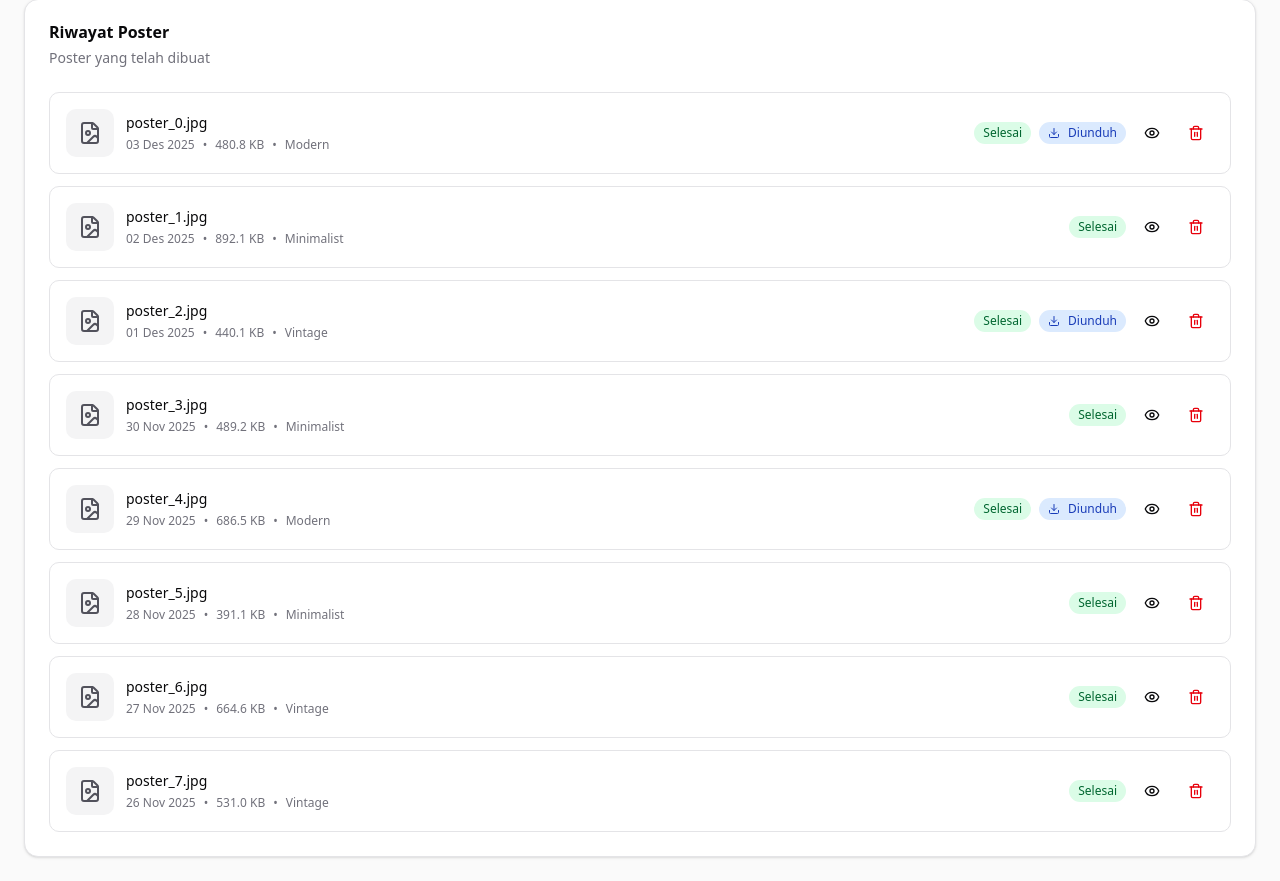
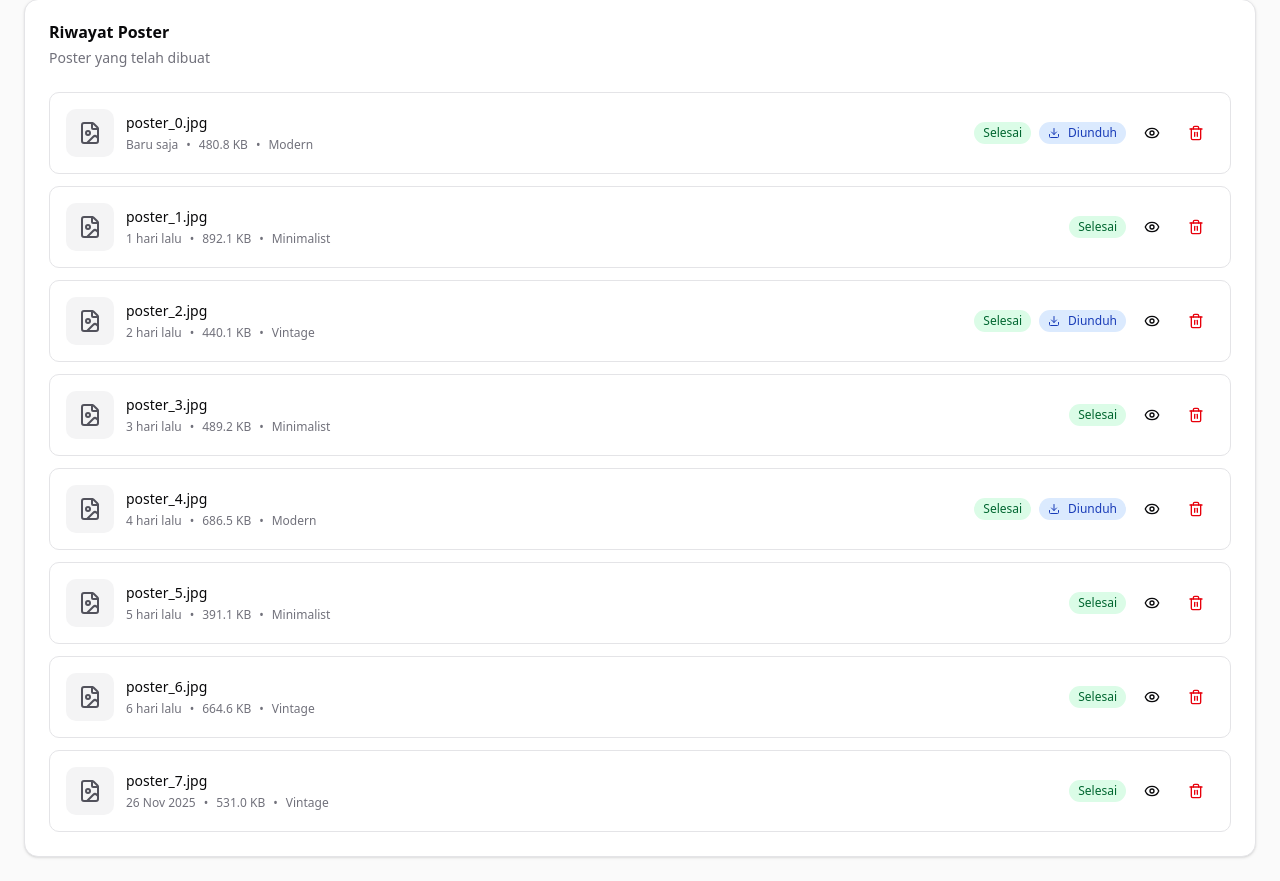
Before and after one commit to Jazaniest/Laku-in-fe, a React (Vite) app: page /dashboard/poster-generator in a window 1280 px wide. Shown: the part 764-1645 px from the top of the page. Built offline with nearby package versions, Linux system fonts and the light colour scheme.

Commit message:
adding new helper

```diff
--- a/src/helper/formatDate.ts
+++ b/src/helper/formatDate.ts
@@ -1,4 +1,15 @@
 export const formatDate = (date: Date): string => {
+  const now = new Date();
+  const diffMs = now.getTime() - new Date(date).getTime();
+  const diffMins = Math.floor(diffMs / 60000);
+  const diffHours = Math.floor(diffMs / 3600000);
+  const diffDays = Math.floor(diffMs / 86400000);
+
+  if (diffMins < 1) return 'Baru saja';
+  if (diffMins < 60) return `${diffMins} menit lalu`;
+  if (diffHours < 24) return `${diffHours} jam lalu`;
+  if (diffDays < 7) return `${diffDays} hari lalu`;
+
   return new Intl.DateTimeFormat('id-ID', {
     day: '2-digit',
     month: 'short',
--- /dev/null
+++ b/src/helper/formatMessageTime.ts
@@ -0,0 +1,6 @@
+export const formatMessageTime = (date: Date): string => {
+  return new Intl.DateTimeFormat('id-ID', {
+    hour: '2-digit',
+    minute: '2-digit'
+  }).format(new Date(date));
+};
```
